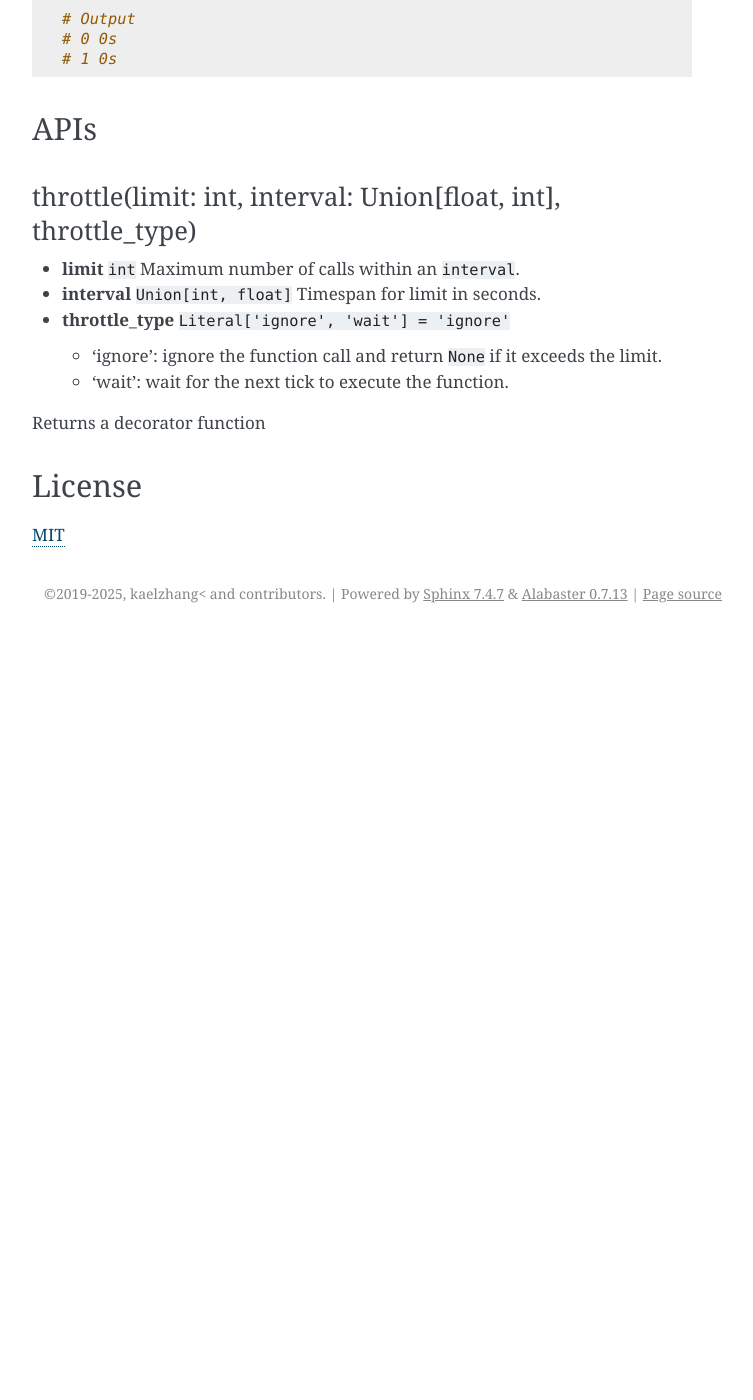
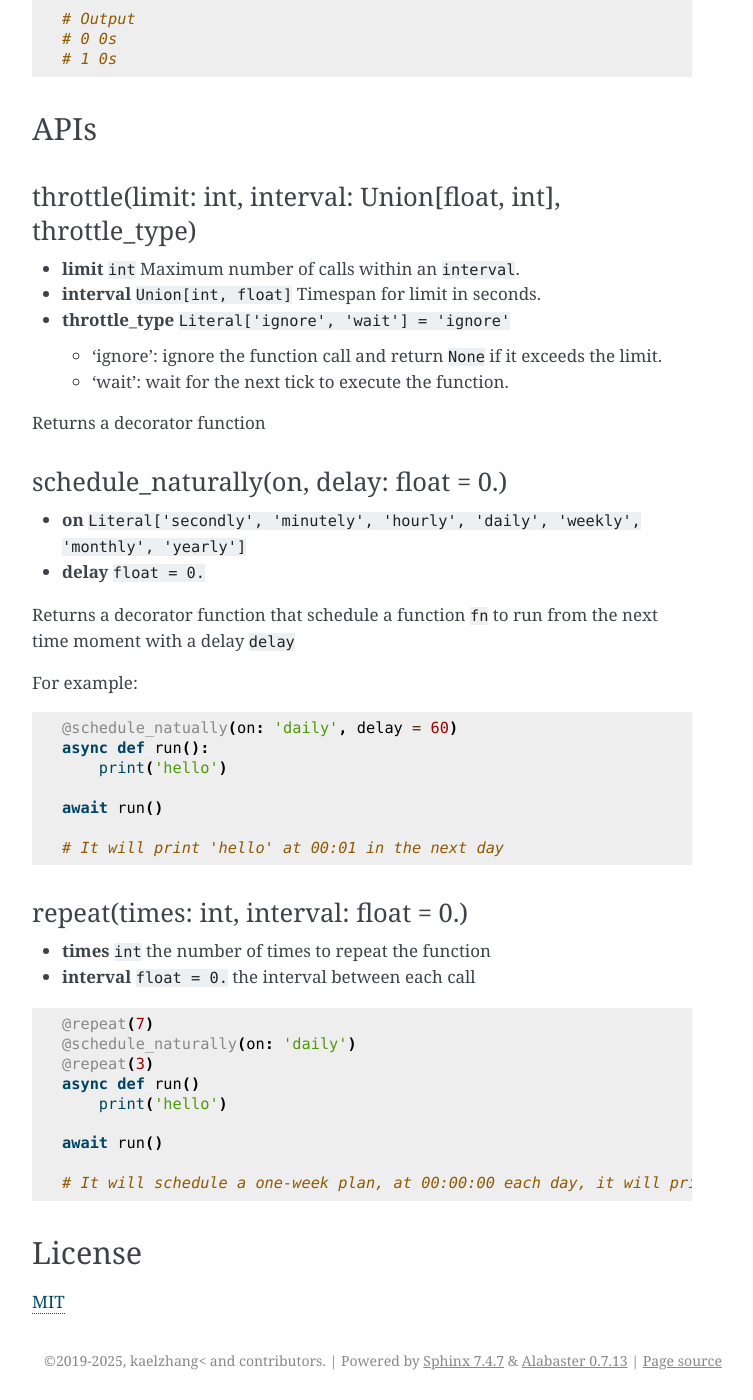
Before and after one commit to kaelzhang/python-aiodecorator, a Sphinx documentation site: the page built from docs/README.md, in a window 1280 px wide and 1400 px high, scrolled down 1214 px. Shown: the whole window, without its empty margins (388-1141 px from the left). Built offline with Sphinx 7.4.7, drawn with Linux system fonts in a browser that asks for light colours; before the commit the page ends 1847 px from its top, so only the background shows below that; some of the changed text lies outside the part shown.

````diff
--- a/aiodecorator/__init__.py
+++ b/aiodecorator/__init__.py
@@ -1,4 +1,4 @@
-__version__ = '2.0.0'
+__version__ = '2.1.0'
 
 
 from .throttle import (
--- a/docs/README.md
+++ b/docs/README.md
@@ -76,6 +76,42 @@ asyncio.run(run('ignore'))
 
 Returns a decorator function
 
+### schedule_naturally(on, delay: float = 0.)
+
+- **on** `Literal['secondly', 'minutely', 'hourly', 'daily', 'weekly', 'monthly', 'yearly']`
+- **delay** `float = 0.`
+
+Returns a decorator function that schedule a function `fn` to run from the next time moment with a delay `delay`
+
+For example:
+
+```py
+@schedule_natually(on: 'daily', delay = 60)
+async def run():
+    print('hello')
+
+await run()
+
+# It will print 'hello' at 00:01 in the next day
+```
+
+### repeat(times: int, interval: float = 0.)
+
+- **times** `int` the number of times to repeat the function
+- **interval** `float = 0.` the interval between each call
+
+```py
+@repeat(7)
+@schedule_naturally(on: 'daily')
+@repeat(3)
+async def run()
+    print('hello')
+
+await run()
+
+# It will schedule a one-week plan, at 00:00:00 each day, it will print 3 'hello'
+```
+
 ## License
 
 [MIT](LICENSE)
````
Also changed, not shown: 2 other files.
